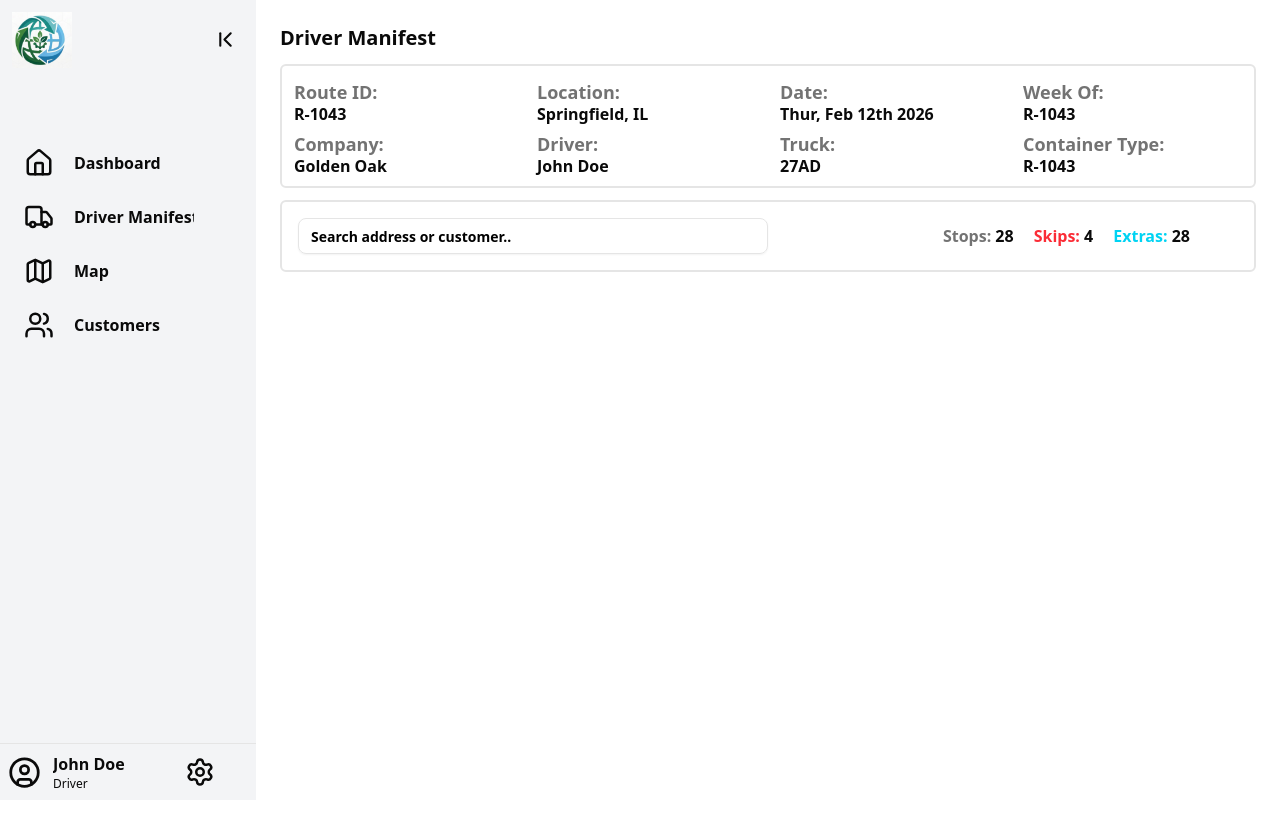
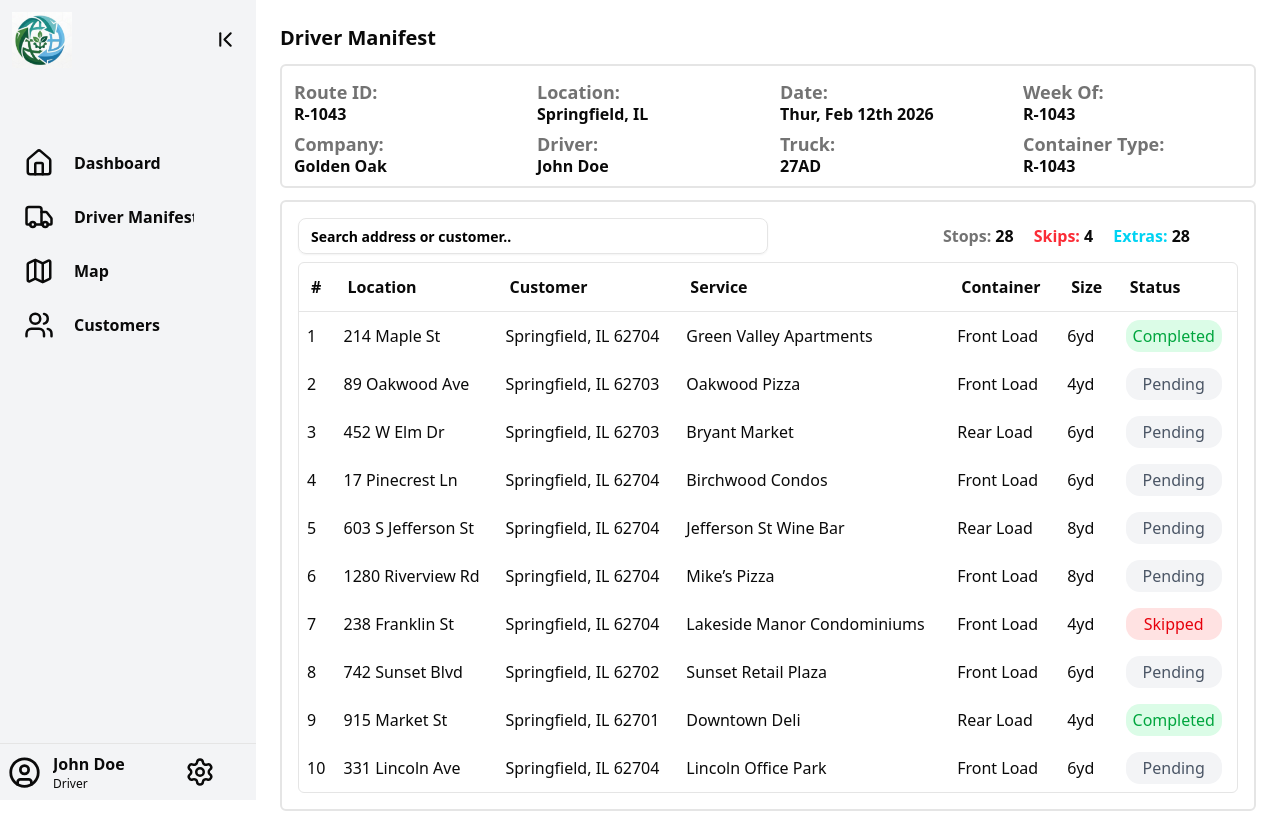
Before and after one commit to Demonico/dsd-feb-26-cohort, a React (Vite) app in the folder frontend/: page /driver-manifest in a window 1280 px wide. Before the commit the page ends 800 px from the top, so only its background shows below. Built offline with nearby package versions, Linux system fonts and the light colour scheme.

Commit message:
populate a table/manifest  using map

```diff
--- /dev/null
+++ b/frontend/src/assets/mockData.ts
@@ -0,0 +1,104 @@
+import type  { ManifestRow } from "@/types/manifest";
+
+export const mockManifestData: ManifestRow[] = [
+  {
+    id: 1,
+    locationLine1: "214 Maple St",
+    locationLine2: "Springfield, IL 62704",
+    customer: "Green Valley Apartments",
+    service: "Scheduled",
+    container: "Front Load",
+    size: "6yd",
+    status: "Completed",
+  },
+  {
+    id: 2,
+    locationLine1: "89 Oakwood Ave",
+    locationLine2: "Springfield, IL 62703",
+    customer: "Oakwood Pizza",
+    service: "Extra",
+    container: "Front Load",
+    size: "4yd",
+    status: "Pending",
+  },
+  {
+    id: 3,
+    locationLine1: "452 W Elm Dr",
+    locationLine2: "Springfield, IL 62703",
+    customer: "Bryant Market",
+    service: "Scheduled",
+    container: "Rear Load",
+    size: "6yd",
+    status: "Pending",
+  },
+  {
+    id: 4,
+    locationLine1: "17 Pinecrest Ln",
+    locationLine2: "Springfield, IL 62704",
+    customer: "Birchwood Condos",
+    service: "Scheduled",
+    container: "Front Load",
+    size: "6yd",
+    status: "Pending",
+  },
+  {
+    id: 5,
+    locationLine1: "603 S Jefferson St",
+    locationLine2: "Springfield, IL 62704",
+    customer: "Jefferson St Wine Bar",
+    service: "Extra",
+    container: "Rear Load",
+    size: "8yd",
+    status: "Pending",
+  },
+  {
+    id: 6,
+    locationLine1: "1280 Riverview Rd",
+    locationLine2: "Springfield, IL 62704",
+    customer: "Mike’s Pizza",
+    service: "Scheduled",
+    container: "Front Load",
+    size: "8yd",
+    status: "Pending",
+  },
+  {
+    id: 7,
+    locationLine1: "238 Franklin St",
+    locationLine2: "Springfield, IL 62704",
+    customer: "Lakeside Manor Condominiums",
+    service: "Skipped",
+    container: "Front Load",
+    size: "4yd",
+    status: "Skipped",
+  },
+  {
+    id: 8,
+    locationLine1: "742 Sunset Blvd",
+    locationLine2: "Springfield, IL 62702",
+    customer: "Sunset Retail Plaza",
+    service: "Scheduled",
+    container: "Front Load",
+    size: "6yd",
+    status: "Pending",
+  },
+  {
+    id: 9,
+    locationLine1: "915 Market St",
+    locationLine2: "Springfield, IL 62701",
+    customer: "Downtown Deli",
+    service: "Extra",
+    container: "Rear Load",
+    size: "4yd",
+    status: "Completed",
+  },
+  {
+    id: 10,
+    locationLine1: "331 Lincoln Ave",
+    locationLine2: "Springfield, IL 62704",
+    customer: "Lincoln Office Park",
+    service: "Scheduled",
+    container: "Front Load",
+    size: "6yd",
+    status: "Pending",
+  },
+];
--- /dev/null
+++ b/frontend/src/components/Manifest.tsx
@@ -0,0 +1,61 @@
+import { useEffect, useState } from "react";
+import type {ManifestRow} from "@/types/manifest";
+import { mockManifestData } from "@/assets/mockData";
+
+const Manifest = () => {
+     const [rows, setRows] = useState<ManifestRow[]>([]);
+
+     useEffect(()=>{
+        setRows(mockManifestData);
+     }, []);
+
+    return (
+        <div className="border rounded-sm mt-2 overflow-x-auto">
+
+            <table className="w-full text-md">
+                <thead className="border-b">
+                    <tr className="p-2">
+                        <th className="p-3 text-left">#</th>
+                        <th className="p-3 text-left">Location</th>
+                        <th className="p-3 text-left">Customer</th>
+                        <th className="p-3 text-left">Service</th>
+                        <th className="p-3 text-left">Container</th>
+                        <th className="p-3 text-left">Size</th>
+                        <th className="p-3 text-left">Status</th>
+                    </tr>
+                </thead>
+                <tbody>
+                    {rows.map((row) => (
+                        <tr key={row.id}>
+                            <td className="p-2">{row.id}</td>
+                            <td className="p-2">{row.locationLine1}</td>
+                            <td className="p-2">{row.locationLine2}</td>
+                            <td className="p-2">{row.customer}</td>
+                            <td className="p-2">{row.container}</td>
+                            <td className="p-2">{row.size}</td>
+                            <td className="p-2">
+                                <span className={`inline-flex justify-center items-center w-24 px-2 py-1 rounded-xl font-medium ${row.status === "Completed"
+                                    ? "bg-green-100 text-green-600"
+                                    : row.status === "Skipped"
+                                        ? "bg-red-100 text-red-600"
+                                        : "bg-gray-100 text-gray-600"} p-1`}>
+                                    {row.status}
+
+                                </span>
+                            </td>
+
+
+                        </tr>
+                    ))}
+                </tbody>
+
+            </table>
+
+
+
+
+        </div>
+    )
+}
+
+export default Manifest
--- a/frontend/src/pages/DriverManifest.tsx
+++ b/frontend/src/pages/DriverManifest.tsx
@@ -1,5 +1,6 @@
 import RouteDetails from "../components/RouteDetails";
 import ManifestDetails from "@/components/ManifestDetails";
+import Manifest from "@/components/Manifest";
 const DriverManifest = () => {
   return (
     <div>
@@ -7,6 +8,8 @@ const DriverManifest = () => {
       <RouteDetails/>
       <div className="border-2 p-4 rounded-sm">
         <ManifestDetails/>
+        <Manifest/>
+
       </div>
 
 
--- /dev/null
+++ b/frontend/src/types/manifest.ts
@@ -0,0 +1,10 @@
+export type ManifestRow = {
+  id: number;
+  locationLine1: string;
+  locationLine2: string;
+  customer: string;
+  service: string;
+  container: string;
+  size: string;
+  status: "Completed" | "Pending" | "Skipped" | "Extra";
+};
```
